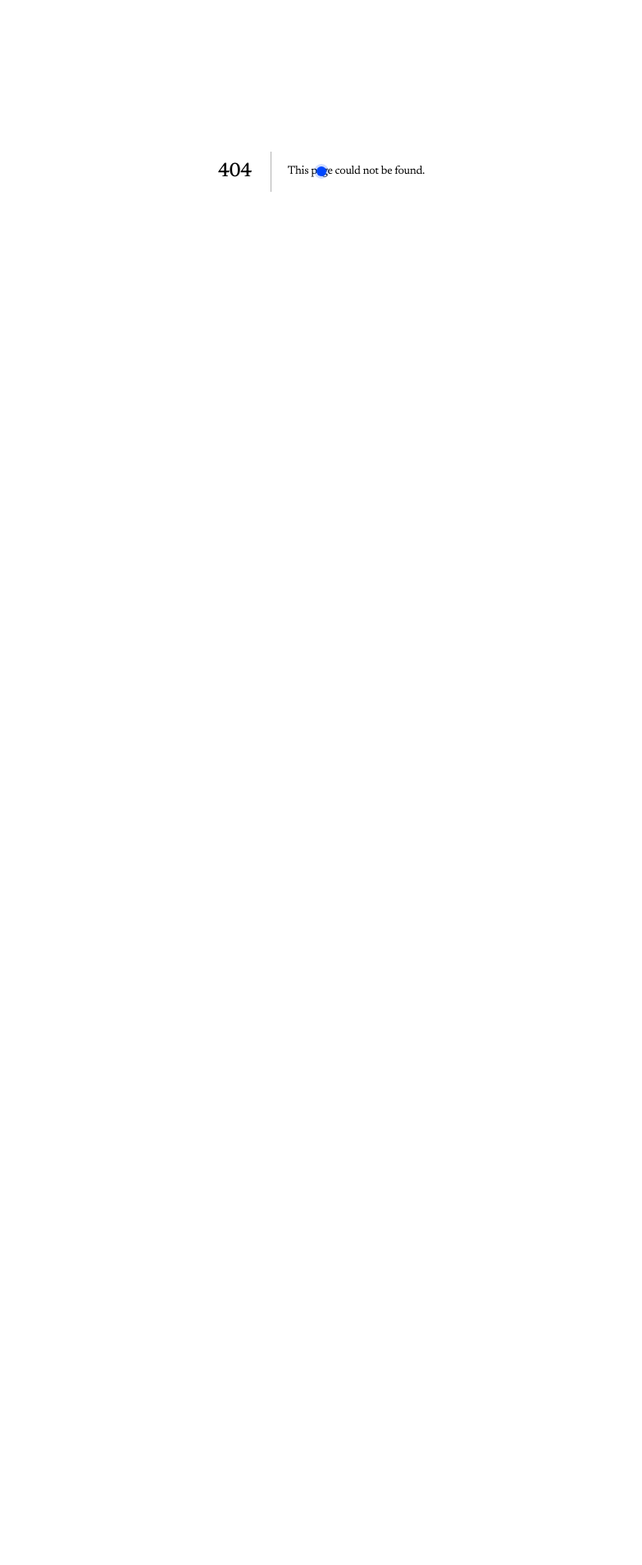
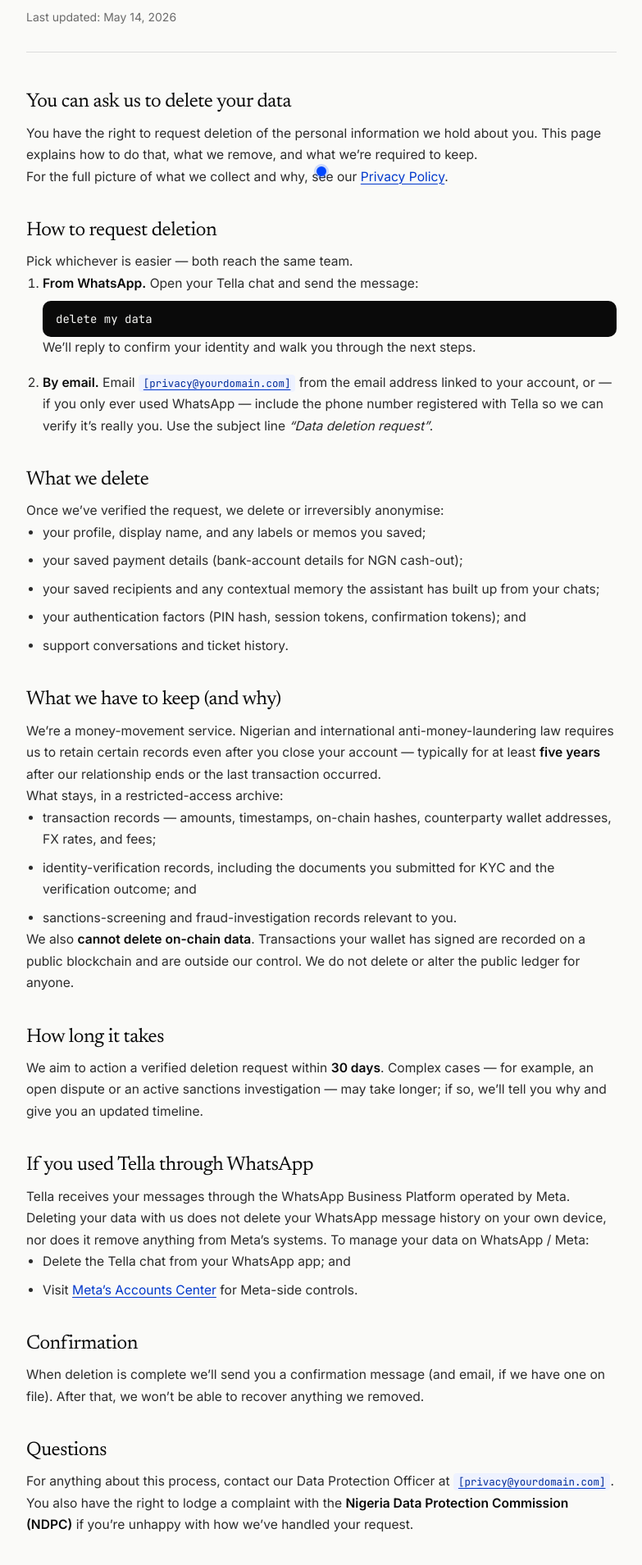
Before and after one commit to ibochivincent-lang/meirei, a Next.js app: page /data-deletion in a window 1280 px wide. Before the commit this address had no page. Shown: the part 191-2100 px from the top of the page at 82% size, without its empty margins (248-1031 px from the left). Before the commit the page ends 800 px from the top, so only its background shows below. Built offline with nearby package versions, Linux system fonts and the light colour scheme.

Commit message:
feat: add data deletion instructions page to satisfy meta app review requirement

```diff
--- /dev/null
+++ b/app/(legal)/data-deletion/page.tsx
@@ -0,0 +1,205 @@
+import type { Metadata } from "next";
+
+export const metadata: Metadata = {
+  title: "Data Deletion · Tella",
+  description:
+    "How to request deletion of your personal data from Tella, what gets removed, and what we are required to keep.",
+};
+
+const LAST_UPDATED = "May 14, 2026";
+
+export default function DataDeletionPage() {
+  return (
+    <div className="legal-prose">
+      <header className="mb-12 border-b border-ink-200 pb-8">
+        <p className="font-mono text-xs uppercase tracking-widest text-ink-500">
+          Legal
+        </p>
+        <h1 className="mt-2 font-display text-5xl text-ink-900">
+          Data Deletion
+        </h1>
+        <p className="mt-3 text-sm text-ink-500">
+          Last updated: {LAST_UPDATED}
+        </p>
+      </header>
+
+      <Section title="You can ask us to delete your data">
+        <p>
+          You have the right to request deletion of the personal information
+          we hold about you. This page explains how to do that, what we remove,
+          and what we&rsquo;re required to keep.
+        </p>
+        <p>
+          For the full picture of what we collect and why, see our{" "}
+          <a href="/privacy" className="legal-link">
+            Privacy Policy
+          </a>
+          .
+        </p>
+      </Section>
+
+      <Section title="How to request deletion">
+        <p>Pick whichever is easier — both reach the same team.</p>
+        <ol className="list-decimal pl-5 space-y-4">
+          <li>
+            <strong>From WhatsApp.</strong> Open your Tella chat and send the
+            message:
+            <div className="mt-2 rounded-md bg-ink-900 px-4 py-3 font-mono text-sm text-surface-50">
+              delete my data
+            </div>
+            <p className="mt-2">
+              We&rsquo;ll reply to confirm your identity and walk you through
+              the next steps.
+            </p>
+          </li>
+          <li>
+            <strong>By email.</strong> Email{" "}
+            <a
+              href="mailto:privacy@example.com"
+              className="legal-link"
+            >
+              <Placeholder>[privacy@yourdomain.com]</Placeholder>
+            </a>{" "}
+            from the email address linked to your account, or — if you only
+            ever used WhatsApp — include the phone number registered with
+            Tella so we can verify it&rsquo;s really you. Use the subject
+            line <em>&ldquo;Data deletion request&rdquo;</em>.
+          </li>
+        </ol>
+      </Section>
+
+      <Section title="What we delete">
+        <p>
+          Once we&rsquo;ve verified the request, we delete or irreversibly
+          anonymise:
+        </p>
+        <ul>
+          <li>your profile, display name, and any labels or memos you saved;</li>
+          <li>
+            your saved payment details (bank-account details for NGN cash-out);
+          </li>
+          <li>
+            your saved recipients and any contextual memory the assistant has
+            built up from your chats;
+          </li>
+          <li>
+            your authentication factors (PIN hash, session tokens, confirmation
+            tokens); and
+          </li>
+          <li>support conversations and ticket history.</li>
+        </ul>
+      </Section>
+
+      <Section title="What we have to keep (and why)">
+        <p>
+          We&rsquo;re a money-movement service. Nigerian and international
+          anti-money-laundering law requires us to retain certain records even
+          after you close your account — typically for at least{" "}
+          <strong>five years</strong> after our relationship ends or the last
+          transaction occurred.
+        </p>
+        <p>What stays, in a restricted-access archive:</p>
+        <ul>
+          <li>
+            transaction records — amounts, timestamps, on-chain hashes,
+            counterparty wallet addresses, FX rates, and fees;
+          </li>
+          <li>
+            identity-verification records, including the documents you
+            submitted for KYC and the verification outcome; and
+          </li>
+          <li>
+            sanctions-screening and fraud-investigation records relevant to
+            you.
+          </li>
+        </ul>
+        <p>
+          We also <strong>cannot delete on-chain data</strong>. Transactions
+          your wallet has signed are recorded on a public blockchain and are
+          outside our control. We do not delete or alter the public ledger
+          for anyone.
+        </p>
+      </Section>
+
+      <Section title="How long it takes">
+        <p>
+          We aim to action a verified deletion request within{" "}
+          <strong>30 days</strong>. Complex cases — for example, an open
+          dispute or an active sanctions investigation — may take longer; if
+          so, we&rsquo;ll tell you why and give you an updated timeline.
+        </p>
+      </Section>
+
+      <Section title="If you used Tella through WhatsApp">
+        <p>
+          Tella receives your messages through the WhatsApp Business Platform
+          operated by Meta. Deleting your data with us does not delete your
+          WhatsApp message history on your own device, nor does it remove
+          anything from Meta&rsquo;s systems. To manage your data on
+          WhatsApp / Meta:
+        </p>
+        <ul>
+          <li>
+            Delete the Tella chat from your WhatsApp app; and
+          </li>
+          <li>
+            Visit{" "}
+            <a
+              href="https://accountscenter.facebook.com/"
+              target="_blank"
+              rel="noopener noreferrer"
+              className="legal-link"
+            >
+              Meta&rsquo;s Accounts Center
+            </a>{" "}
+            for Meta-side controls.
+          </li>
+        </ul>
+      </Section>
+
+      <Section title="Confirmation">
+        <p>
+          When deletion is complete we&rsquo;ll send you a confirmation
+          message (and email, if we have one on file). After that, we
+          won&rsquo;t be able to recover anything we removed.
+        </p>
+      </Section>
+
+      <Section title="Questions">
+        <p>
+          For anything about this process, contact our Data Protection
+          Officer at{" "}
+          <a href="mailto:privacy@example.com" className="legal-link">
+            <Placeholder>[privacy@yourdomain.com]</Placeholder>
+          </a>
+          . You also have the right to lodge a complaint with the{" "}
+          <strong>Nigeria Data Protection Commission (NDPC)</strong> if
+          you&rsquo;re unhappy with how we&rsquo;ve handled your request.
+        </p>
+      </Section>
+    </div>
+  );
+}
+
+function Section({
+  title,
+  children,
+}: {
+  title: string;
+  children: React.ReactNode;
+}) {
+  return (
+    <section className="mt-10">
+      <h2 className="font-display text-2xl text-ink-900">{title}</h2>
+      <div className="mt-3 space-y-4 text-ink-700">{children}</div>
+    </section>
+  );
+}
+
+function Placeholder({ children }: { children: React.ReactNode }) {
+  return (
+    <span className="rounded bg-accent-50 px-1.5 py-0.5 font-mono text-[0.8em] text-accent-700">
+      {children}
+    </span>
+  );
+}
```
